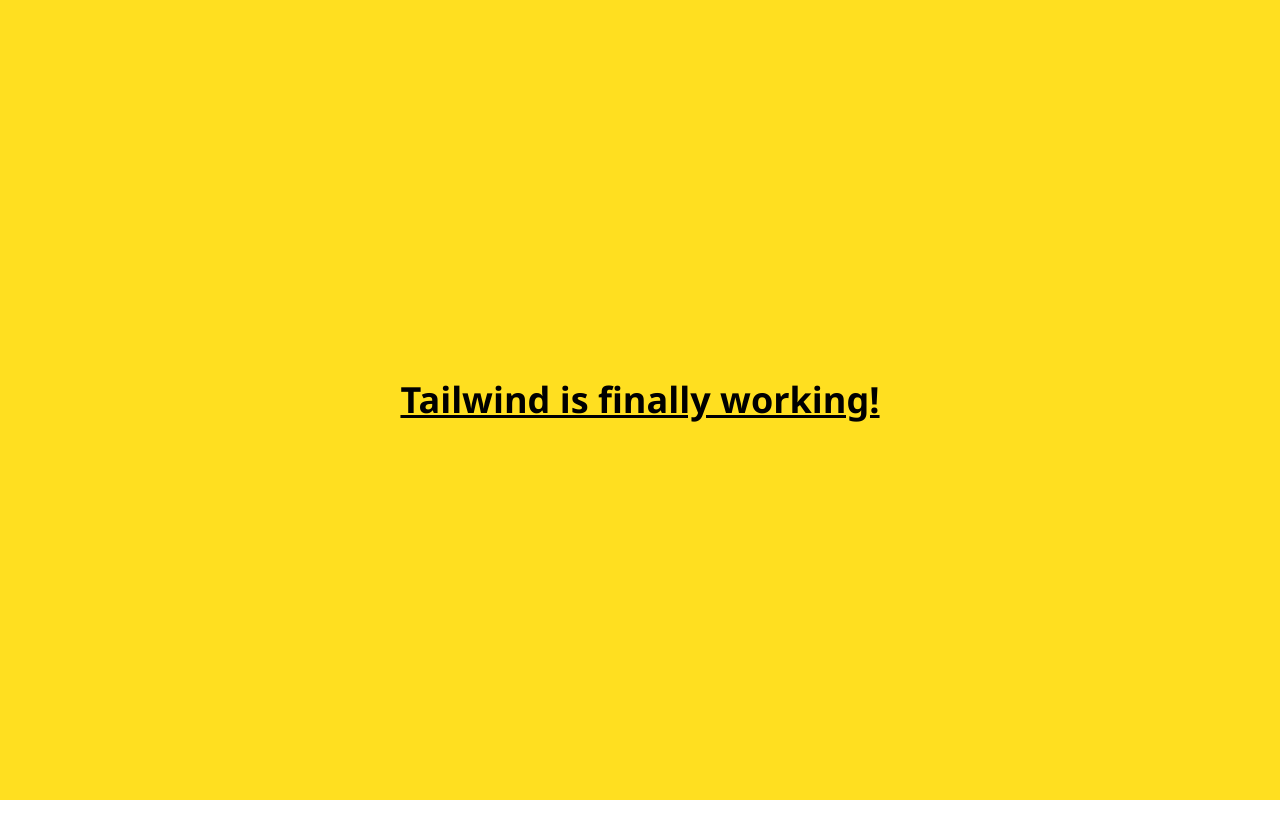
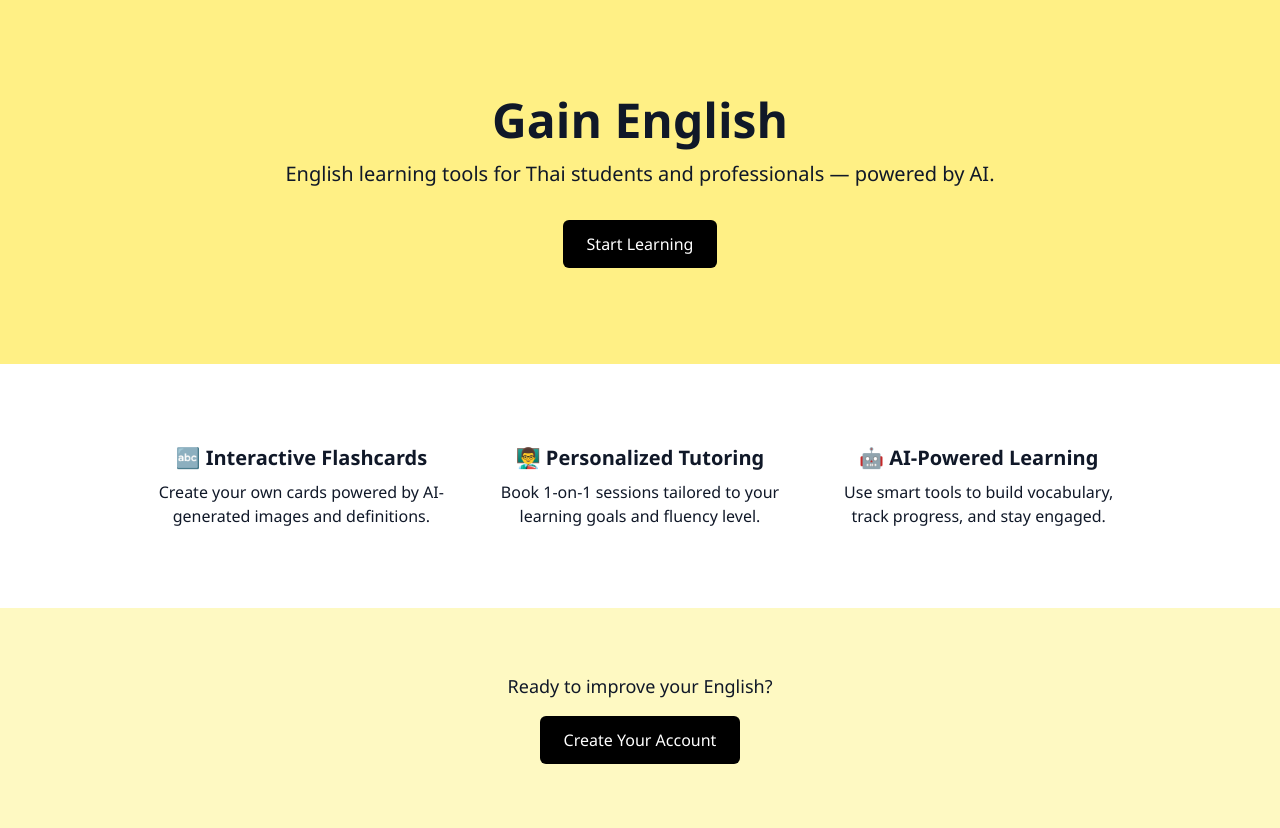
Before and after one commit to afk-bro/tiger-english, a React (Vite) app: page / in a window 1280 px wide. Before the commit the page ends 800 px from the top, so only its background shows below. Built offline with nearby package versions, Linux system fonts and the light colour scheme.

Commit message:
feat(home): scaffold landing page with hero and feature sections - added route

```diff
--- a/src/App.tsx
+++ b/src/App.tsx
@@ -1,10 +1,15 @@
+// src/App.tsx
+import { BrowserRouter as Router, Routes, Route } from 'react-router-dom';
+import Home from './pages/Home';
+
 function App() {
   return (
-    <div className="min-h-screen bg-yellow-300 text-black flex items-center justify-center">
-      <h1 className="text-4xl font-bold underline">
-        Tailwind is finally working!
-      </h1>
-    </div>
+    <Router>
+      <Routes>
+        <Route path="/" element={<Home />} />
+        {/* Future routes: Login, Register, Dashboard, etc. */}
+      </Routes>
+    </Router>
   );
 }
 
--- a/src/pages/Home.tsx
+++ b/src/pages/Home.tsx
@@ -0,0 +1,44 @@
+// src/pages/Home.tsx
+import { Link } from 'react-router-dom';
+
+export default function Home() {
+  return (
+    <main className="min-h-screen bg-white text-gray-900">
+      <section className="text-center py-24 px-6 bg-yellow-200">
+        <h1 className="text-5xl font-extrabold mb-4">Gain English</h1>
+        <p className="text-xl mb-8">
+          English learning tools for Thai students and professionals — powered by AI.
+        </p>
+        <Link to="/register">
+          <button className="bg-black text-white px-6 py-3 rounded-md hover:bg-gray-800 transition">
+            Start Learning
+          </button>
+        </Link>
+      </section>
+
+      <section className="py-20 px-6 max-w-5xl mx-auto grid md:grid-cols-3 gap-10 text-center">
+        <div>
+          <h3 className="text-xl font-semibold mb-2">🔤 Interactive Flashcards</h3>
+          <p>Create your own cards powered by AI-generated images and definitions.</p>
+        </div>
+        <div>
+          <h3 className="text-xl font-semibold mb-2">👨‍🏫 Personalized Tutoring</h3>
+          <p>Book 1-on-1 sessions tailored to your learning goals and fluency level.</p>
+        </div>
+        <div>
+          <h3 className="text-xl font-semibold mb-2">🤖 AI-Powered Learning</h3>
+          <p>Use smart tools to build vocabulary, track progress, and stay engaged.</p>
+        </div>
+      </section>
+
+      <section className="bg-yellow-100 text-center py-16">
+        <p className="text-lg mb-4">Ready to improve your English?</p>
+        <Link to="/register">
+          <button className="bg-black text-white px-6 py-3 rounded-md hover:bg-gray-800 transition">
+            Create Your Account
+          </button>
+        </Link>
+      </section>
+    </main>
+  );
+}
```
